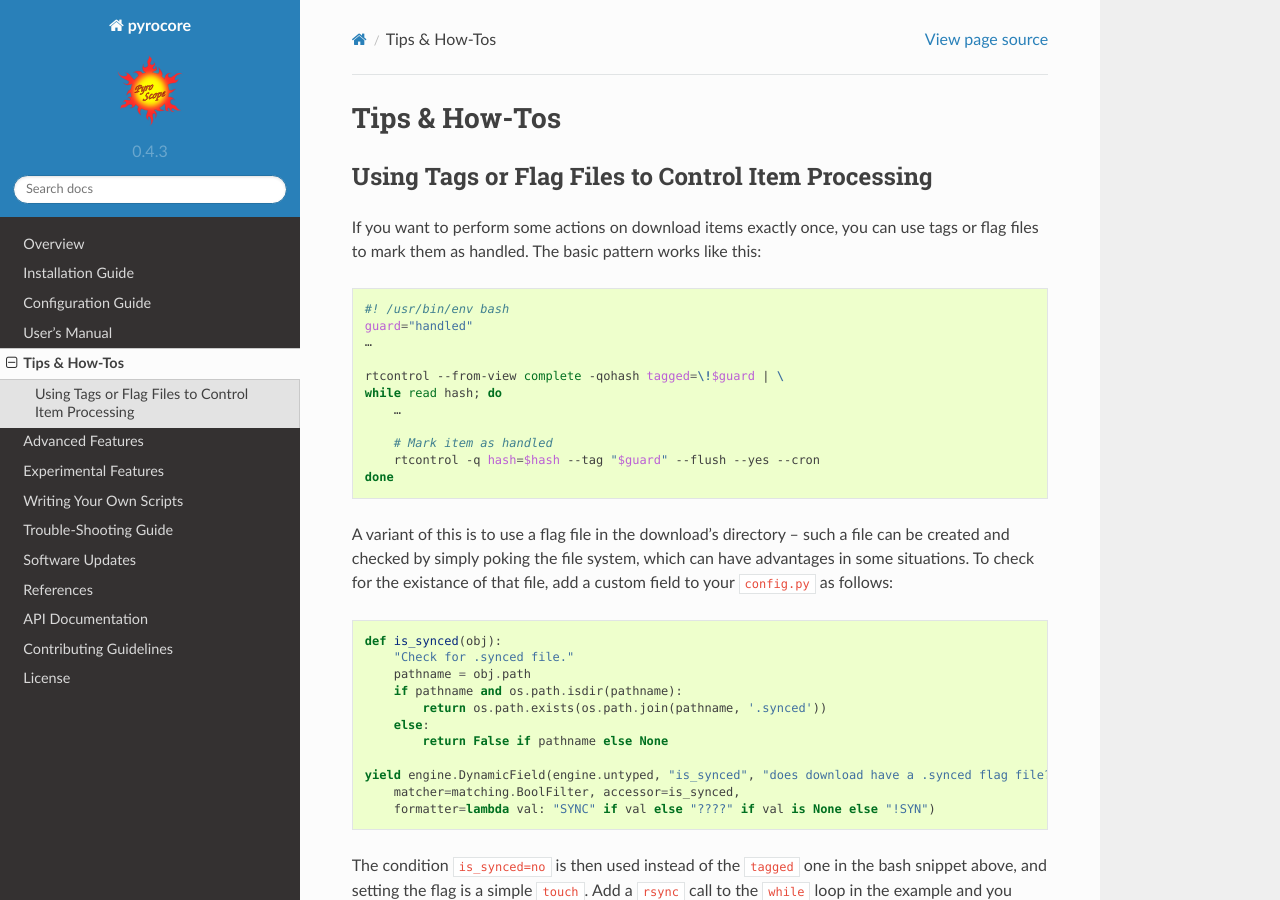
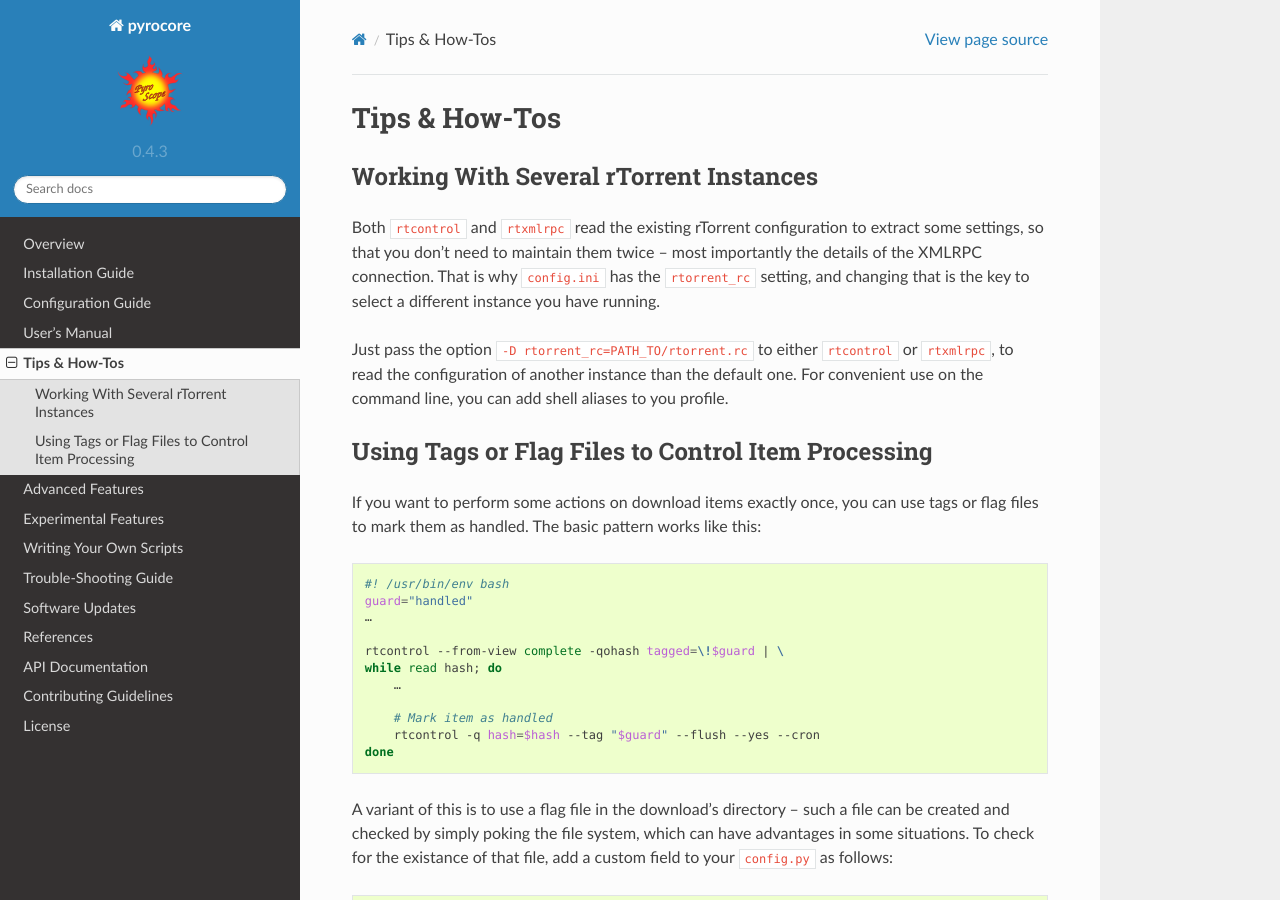
Before and after one commit to pyroscope/pyrocore, a Sphinx documentation site: the page built from docs/howto.rst, in a window 1280 px wide and 900 px high. Built offline with Sphinx 7.4.7 and the Read the Docs theme 2.0.0, drawn with Linux system fonts in a browser that asks for light colours.

Commit message:
docs: Working With Several rTorrent Instances

```diff
--- a/docs/howto.rst
+++ b/docs/howto.rst
@@ -1,5 +1,19 @@
 Tips & How-Tos
 ==============
+
+Working With Several rTorrent Instances
+---------------------------------------
+
+Both ``rtcontrol`` and ``rtxmlrpc`` read the existing rTorrent configuration
+to extract some settings, so that you don't need to maintain them twice – most
+importantly the details of the XMLRPC connection. That is why ``config.ini``
+has the ``rtorrent_rc`` setting, and changing that is the key to select
+a different instance you have running.
+
+Just pass the option ``-D rtorrent_rc=PATH_TO/rtorrent.rc`` to either
+``rtcontrol`` or ``rtxmlrpc``, to read the configuration of another instance
+than the default one. For convenient use on the command line, you can add
+shell aliases to you profile.
 
 
 Using Tags or Flag Files to Control Item Processing
```
